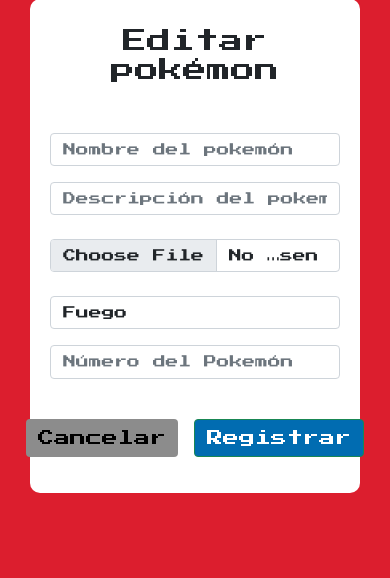
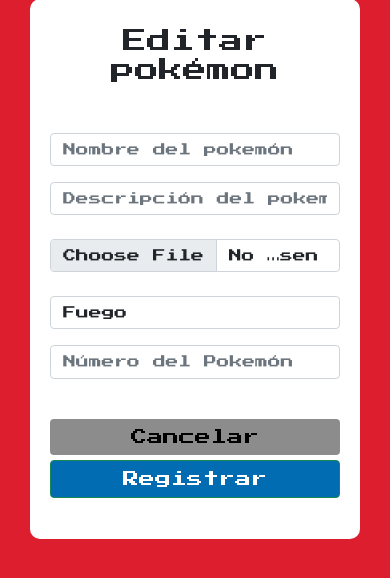
Before and after one commit to florcarvajal/pokedex_grupo5, a PHP site: page /editarPokemon.php?id=1 in a window 390 px wide. Shown: the part 237-815 px from the top of the page. Run offline with PHP 8.4, Linux system fonts and the light colour scheme; data that the repository does not hold is empty.

Commit message:
mobile listado y editar

```diff
--- a/editarPokemon.php
+++ b/editarPokemon.php
@@ -91,7 +91,7 @@
                         </div>
                     </div>
                     <div class="row justify-content-center mb-3">
-                        <div class="col-12 col-sm-8 col-md-6 d-flex justify-content-center">
+                        <div class="col-12 col-sm-8 col-md-6 d-flex justify-content-center botonera">
                             <button type="button" class="btn btn-warning botonform me-3" onclick="regresar()" id="cancelar-boton-login">
                                 Cancelar
                             </button>
--- a/estilos/estilo-index.css
+++ b/estilos/estilo-index.css
@@ -14,6 +14,10 @@
     max-width: 1200px;
     margin: 0 auto;
 
+}
+
+.botonera {
+    display: block !important;
 }
 
 
@@ -119,6 +123,7 @@
     justify-content: center;
     gap: 5px;
 }
+
 .links {
     color: #231e1e;
     text-decoration: none;
@@ -231,8 +236,10 @@
         background-color: #dc1e2e;
         background-image: none;
     }
+
     .pokemon-card {
         width: 90%;
+        display: block;
     }
 
     .pokemon-image {
@@ -240,13 +247,31 @@
         height: 100px;
     }
 
+    .pokemon-list {
+        padding: 20px;
+    }
+
+
+
     .card-title {
         font-size: 20px;
     }
 
     .tipo-image {
-        width: 50px;
-        height: 50px;
+        width: 30px;
+        height: 30px;
+        margin: 8px;
+    }
+
+
+    #cancelar-boton-login {
+        width: 100%;
+        margin-bottom: 5px;
+    }
+
+    #registrar-boton-login {
+        width: 100%;
+        margin-bottom: 5px;
     }
 
     .busqueda input[type="text"] {
@@ -254,4 +279,10 @@
         width: 65%;
 
     }
+
+    .btn-editar {
+        font-size: 9px;
+        padding: 7px 12px;
     }
+
+}
```
Lines whose indentation alone changed are shown as unchanged.
